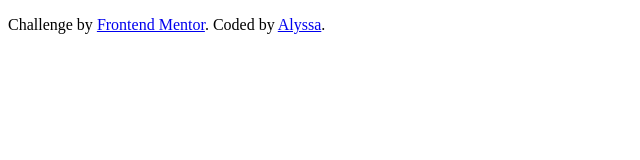
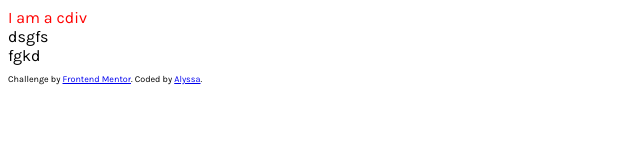
Before and after one commit to alyhoop/single-grid-component, a plain HTML site: page index.html in a window 1280 px wide. Shown: the whole page, without its empty margins (0-640 px from the left). Drawn offline with Linux system fonts and the light colour scheme.

Commit message:
Updates Div Structure

```diff
--- /dev/null
+++ b/index.css
@@ -0,0 +1,31 @@
+/*
+#Primary
+- Cyan: hsl(179, 62%, 43%)
+- Bright Yellow: hsl(71, 73%, 54%)
+
+#Neutral
+- Light Gray: hsl(204, 43%, 93%)
+- Grayish Blue: hsl(218, 22%, 67%)
+
+#Font
+- Weights: 400, 700
+*/
+
+@media only screen and (max-width: 1440px) {
+  body {
+    font-family: 'Karla', sans-serif;
+    font-size: 16px;
+  }
+
+  p {
+    font-size: 9px;
+  }
+
+  .class {
+    color: red;
+  }
+}
+
+@media only screen and (max-width: 375px) {
+
+}
--- a/index.html
+++ b/index.html
@@ -4,9 +4,21 @@
   <meta charset="UTF-8">
   <meta name="viewport" content="width=device-width, initial-scale=1.0">
   <link rel="icon" type="image/png" sizes="32x32" href="./images/favicon-32x32.png">
+  <link rel="stylesheet" type="text/css" href="index.css" media="screen" />
+  <link rel="preconnect" href="https://fonts.gstatic.com">
+  <link href="https://fonts.googleapis.com/css2?family=Karla:wght@400;700&display=swap" rel="stylesheet">
   <title>Frontend Mentor | Single Price Grid Component</title>
 </head>
 <body>
+  <div class="class">
+    I am a cdiv
+  </div>
+  <div>
+    dsgfs
+  </div>
+  <div>
+    fgkd
+  </div>
   <footer>
     <p class="attribution">
       Challenge by <a href="https://www.frontendmentor.io?ref=challenge" target="_blank">Frontend Mentor</a>.
```
